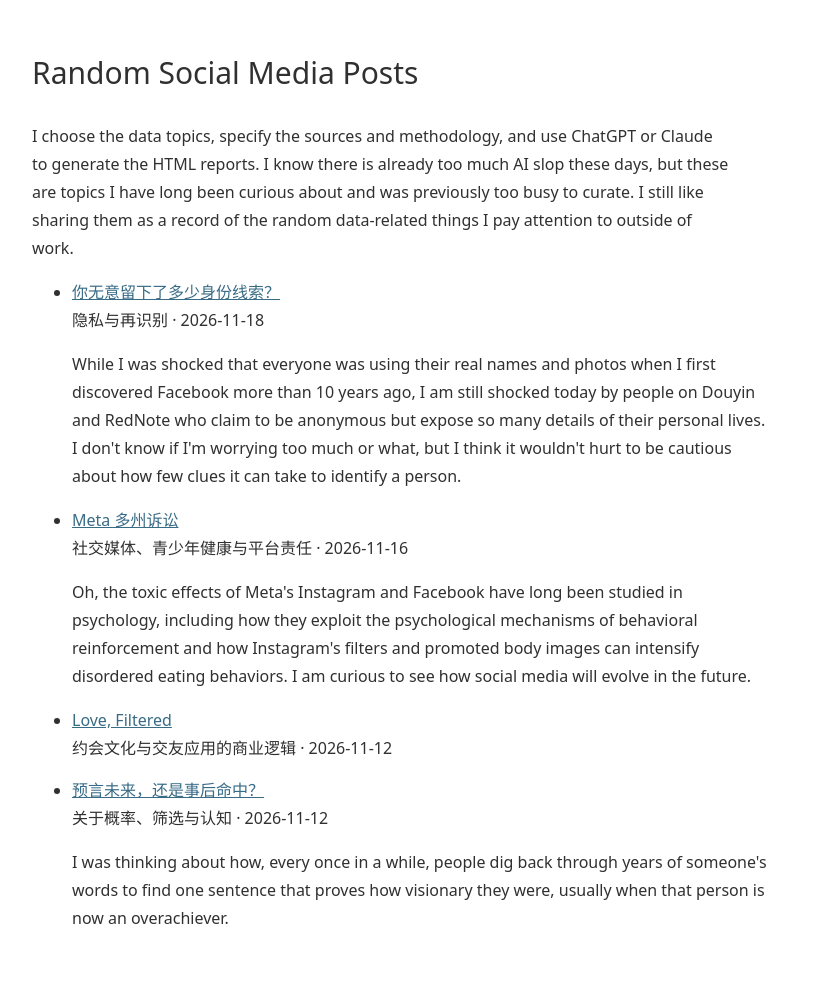
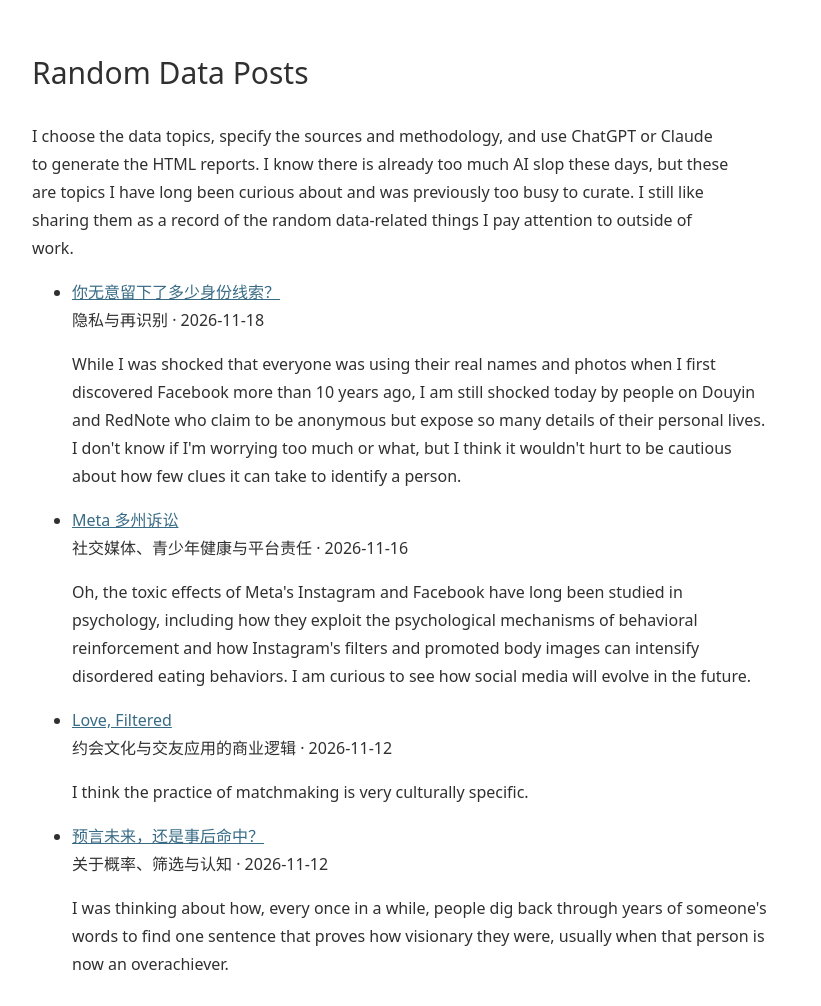
Before and after one commit to Elaineyex/Elaineyex.github.io, a plain HTML site: page index.html in a window 1280 px wide. Shown: the part 356-1362 px from the top of the page, without its empty margins (208-1029 px from the left). Drawn offline with Linux system fonts and the light colour scheme.

Commit message:
Update posts title and note

```diff
--- a/index.html
+++ b/index.html
@@ -11,10 +11,10 @@ body{margin:0;color:#303030;background:#fff;font-family:system-ui,-apple-system,
 <body>
 <header><nav><a class="name" href="#">Elaine</a><div><a href="#about">About</a><a href="#reports">Posts</a><a href="https://github.com/Elaineyex">GitHub ↗</a></div></nav></header>
 <main><section id="about"><div class="intro"><h1>Elaine (she/they)</h1><p>I enjoy statistics and the process of turning complex problems into hypotheses that can be explored and tested with data.</p><p>I have a Master's degree in Health Data Science and a Bachelor's degree in Statistical &amp; Data Sciences and Psychology.</p></div><img src="portrait-updated.png" alt="Illustration of Elaine holding a mug" width="220" height="220"></section>
-<section id="reports"><h2>Random Social Media Posts</h2><p>I choose the data topics, specify the sources and methodology, and use ChatGPT or Claude to generate the HTML reports. I know there is already too much AI slop these days, but these are topics I have long been curious about and was previously too busy to curate. I still like sharing them as a record of the random data-related things I pay attention to outside of work.</p><ul>
+<section id="reports"><h2>Random Data Posts</h2><p>I choose the data topics, specify the sources and methodology, and use ChatGPT or Claude to generate the HTML reports. I know there is already too much AI slop these days, but these are topics I have long been curious about and was previously too busy to curate. I still like sharing them as a record of the random data-related things I pay attention to outside of work.</p><ul>
 <li><a href="reports/privacy_social_cards_v7.html">你无意留下了多少身份线索？</a><span>隐私与再识别 · <time datetime="2026-11-18">2026-11-18</time></span><p>While I was shocked that everyone was using their real names and photos when I first discovered Facebook more than 10 years ago, I am still shocked today by people on Douyin and RedNote who claim to be anonymous but expose so many details of their personal lives. I don't know if I'm worrying too much or what, but I think it wouldn't hurt to be cautious about how few clues it can take to identify a person.</p></li>
 <li><a href="reports/meta_multistate_vertical_report.html">Meta 多州诉讼</a><span>社交媒体、青少年健康与平台责任 · <time datetime="2026-11-16">2026-11-16</time></span><p>Oh, the toxic effects of Meta's Instagram and Facebook have long been studied in psychology, including how they exploit the psychological mechanisms of behavioral reinforcement and how Instagram's filters and promoted body images can intensify disordered eating behaviors. I am curious to see how social media will evolve in the future.</p></li>
-<li><a href="reports/dating_app_business_report.html">Love, Filtered</a><span>约会文化与交友应用的商业逻辑 · <time datetime="2026-11-12">2026-11-12</time></span></li>
+<li><a href="reports/dating_app_business_report.html">Love, Filtered</a><span>约会文化与交友应用的商业逻辑 · <time datetime="2026-11-12">2026-11-12</time></span><p>I think the practice of matchmaking is very culturally specific.</p></li>
 <li><a href="reports/%E9%A2%84%E8%A8%80%E6%9C%AA%E6%9D%A5%E7%9A%84%E7%BB%9F%E8%AE%A1%E5%AD%A6%E9%99%B7%E9%98%B1%20%282%29.html">预言未来，还是事后命中？</a><span>关于概率、筛选与认知 · <time datetime="2026-11-12">2026-11-12</time></span><p>I was thinking about how, every once in a while, people dig back through years of someone's words to find one sentence that proves how visionary they were, usually when that person is now an overachiever.</p></li>
 </ul></section></main><footer>Elaine · <a href="https://github.com/Elaineyex">GitHub</a></footer>
 </body></html>
```
